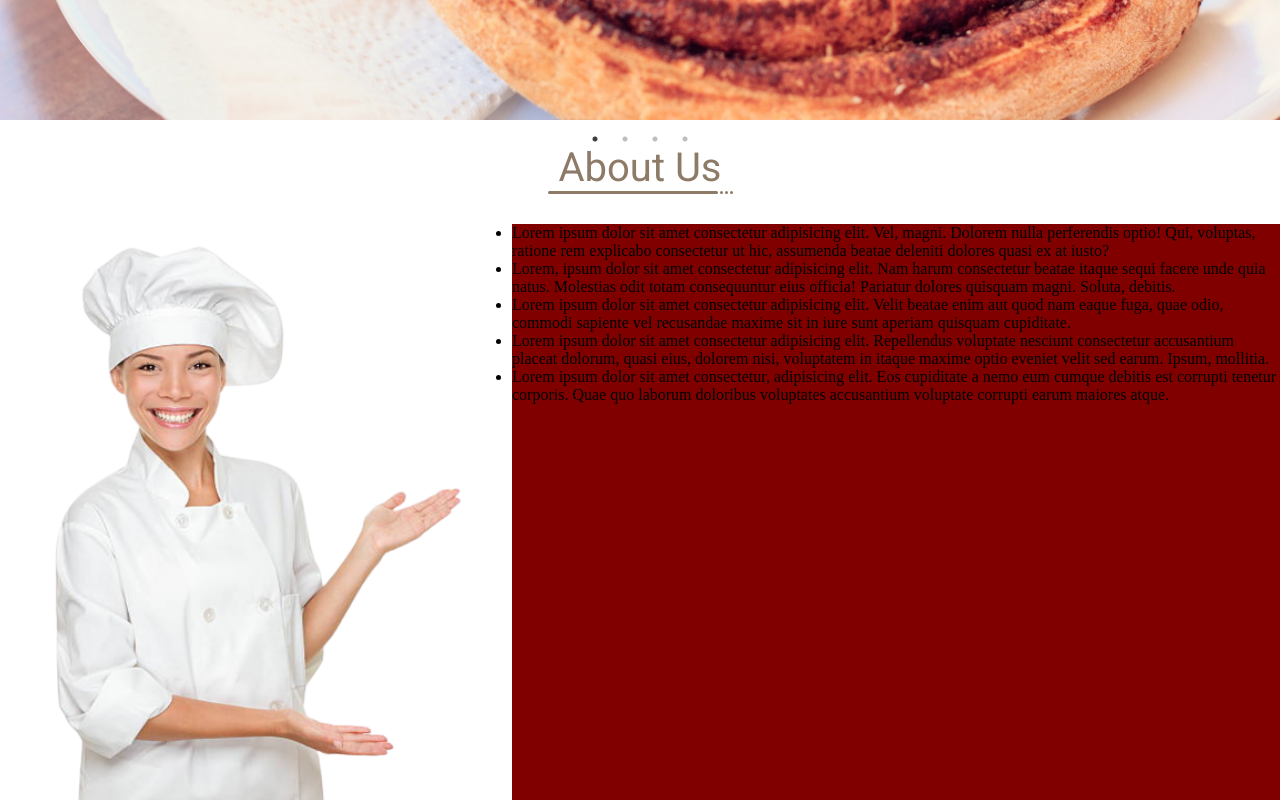
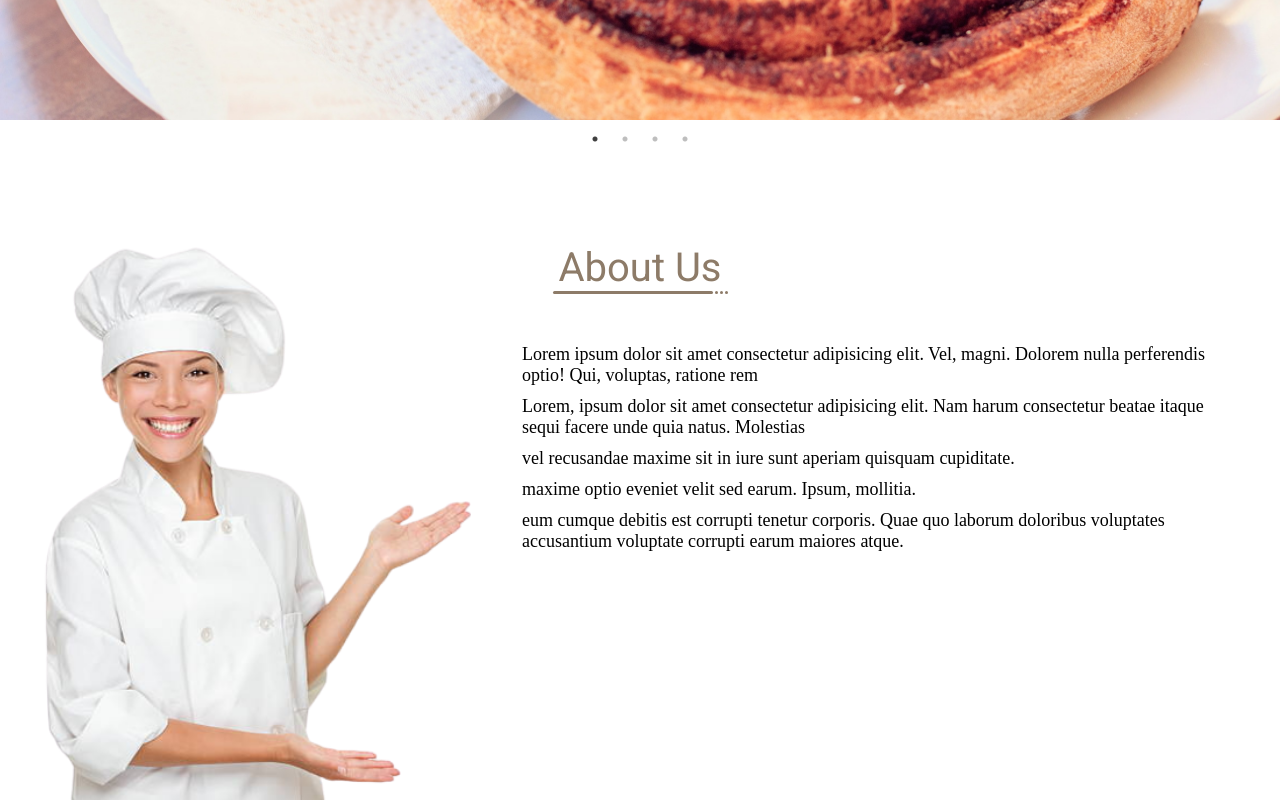
Before and after one commit to Muneebbhat/Cresent, a React (Vite) app: page / in a window 1280 px wide. Shown: the part 380-1180 px from the top of the page. Built offline with nearby package versions, Linux system fonts and the light colour scheme; grey boxes are pictures that could not be loaded.

Commit message:
about media qurie half completed

```diff
--- a/src/Components/PageTitle/titlestyle.js
+++ b/src/Components/PageTitle/titlestyle.js
@@ -6,7 +6,7 @@ export const PageTitle = styled.section`
   padding: 20px 0;
 
   .title_container {
-    width: 100vw;
+    /* width: 100vw; */
     display: flex;
     align-items: center;
     justify-content: center;
@@ -22,7 +22,7 @@ export const PageTitle = styled.section`
   }
 
   .line_div {
-    width: 100vw;
+    /* width: 100vw; */
     display: flex;
     justify-content: center;
     gap: 2px;
@@ -35,8 +35,83 @@ export const PageTitle = styled.section`
       background-color: ${Constant.Colors.primary};
     }
     .dot1 {
-      width: ${props => props.width};
+      width: ${props => props.width}px;
       border-radius: 50rem;
     }
   }
+
+  /* media 1024 */
+  @media screen and (max-width: 1024px) {
+    .title_container {
+      h1 {
+        font-size: 30px;
+      }
+    }
+
+    .line_div {
+      gap: 2px;
+      span {
+        width: 3px;
+        height: 3px;
+      }
+      .dot1 {
+        width: ${props => props.width - 40}px;
+        border-radius: 50rem;
+      }
+    }
+  }
+  @media screen and (max-width: 768px) {
+    height: 80px;
+    padding: 0px 0;
+
+    .title_container {
+      /* padding: 20px 0; */
+      h1 {
+        /* background-color: red; */
+        font-size: 20px;
+      }
+    }
+
+    .line_div {
+      gap: 2px;
+      span {
+        width: 3px;
+        height: 2px;
+      }
+      .dot1 {
+        width: ${props => props.width - 80}px;
+        border-radius: 50rem;
+      }
+    }
+  }
+
+  /* meaia 550 */
+  @media screen and (max-width: 550px) {
+    height: 0px;
+    padding: 40px 0;
+
+    .title_container {
+      /* width: 100vw; */
+      display: flex;
+      align-items: center;
+      justify-content: center;
+      h1 {
+        /* background-color: red; */
+        font-size: 18px;
+        font-weight: 400;
+      }
+    }
+
+    .line_div {
+      gap: 2px;
+      span {
+        width: 2px;
+        height: 2px;
+      }
+      .dot1 {
+        width: ${props => props.width - 80}px;
+        border-radius: 50rem;
+      }
+    }
+  }
 `;
--- a/src/Components/aboutDetails/AboutContent.jsx
+++ b/src/Components/aboutDetails/AboutContent.jsx
@@ -14,31 +14,19 @@ const AboutContent = () => {
           <li>
             Lorem ipsum dolor sit amet consectetur adipisicing elit. Vel, magni.
             Dolorem nulla perferendis optio! Qui, voluptas, ratione rem
-            explicabo consectetur ut hic, assumenda beatae deleniti dolores
-            quasi ex at iusto?
           </li>
           <li>
             Lorem, ipsum dolor sit amet consectetur adipisicing elit. Nam harum
             consectetur beatae itaque sequi facere unde quia natus. Molestias
-            odit totam consequuntur eius officia! Pariatur dolores quisquam
-            magni. Soluta, debitis.
           </li>
           <li>
-            Lorem ipsum dolor sit amet consectetur adipisicing elit. Velit
-            beatae enim aut quod nam eaque fuga, quae odio, commodi sapiente vel
-            recusandae maxime sit in iure sunt aperiam quisquam cupiditate.
+            vel recusandae maxime sit in iure sunt aperiam quisquam cupiditate.
           </li>
+          <li>maxime optio eveniet velit sed earum. Ipsum, mollitia.</li>
           <li>
-            Lorem ipsum dolor sit amet consectetur adipisicing elit. Repellendus
-            voluptate nesciunt consectetur accusantium placeat dolorum, quasi
-            eius, dolorem nisi, voluptatem in itaque maxime optio eveniet velit
-            sed earum. Ipsum, mollitia.
-          </li>
-          <li>
-            Lorem ipsum dolor sit amet consectetur, adipisicing elit. Eos
-            cupiditate a nemo eum cumque debitis est corrupti tenetur corporis.
-            Quae quo laborum doloribus voluptates accusantium voluptate corrupti
-            earum maiores atque.
+            eum cumque debitis est corrupti tenetur corporis. Quae quo laborum
+            doloribus voluptates accusantium voluptate corrupti earum maiores
+            atque.
           </li>
         </ul>
       </div>
--- a/src/Components/aboutDetails/AboutContentStyle.js
+++ b/src/Components/aboutDetails/AboutContentStyle.js
@@ -7,7 +7,9 @@ export const AboutContainer = styled.div`
   display: flex;
   align-items: center;
   justify-content: center;
+  width: 100%;
   .image_container {
+    position: relative;
     width: 40%;
     height: 100%;
     /* background-color: maroon; */
@@ -15,12 +17,89 @@ export const AboutContainer = styled.div`
     align-items: center;
     justify-content: center;
     img {
-      height: 100%;
+      position: absolute;
+      height: 120%;
+      top: -100px;
     }
   }
   .text_container {
     width: 60%;
     height: 100%;
-    background-color: maroon;
+    padding: 10px 50px 10px 10px;
+    /* background-color: maroon; */
+    ul {
+      list-style: none;
+      li {
+        font-size: 18px;
+        padding-top: 10px;
+      }
+    }
+  }
+
+  @media screen and (max-width: 1024px) {
+    height: 80%;
+    .image_container {
+      width: 40%;
+      height: 100%;
+
+      img {
+        height: 100%;
+        top: -70px;
+      }
+    }
+    .text_container {
+      padding: 10px 50px 10px 10px;
+      ul {
+        list-style: none;
+        li {
+          font-size: 16px;
+          padding-top: 10px;
+        }
+      }
+    }
+  }
+  /* media 768 */
+  @media screen and (max-width: 768px) {
+    .image_container {
+      img {
+        position: absolute;
+        height: 110%;
+        top: -100px;
+      }
+    }
+    .text_container {
+      width: 60%;
+      height: 100%;
+      padding: 10px 50px 10px 10px;
+      /* background-color: maroon; */
+      ul {
+        list-style: none;
+        li {
+          font-size: 18px;
+          padding-top: 10px;
+        }
+      }
+    }
+  }
+  /* media 425 */
+  @media screen and (max-width: 550px) {
+    height: 80%;
+    width: 100%;
+    background-color: green;
+    .image_container {
+      display: none;
+    }
+    .text_container {
+      width: 100%;
+      padding: 20px 10px;
+      /* background-color: maroon; */
+      ul {
+        list-style: none;
+        li {
+          font-size: 14px;
+          padding-top: 5px;
+        }
+      }
+    }
   }
 `;
--- a/src/pages/about/About.jsx
+++ b/src/pages/about/About.jsx
@@ -1,12 +1,10 @@
-import React from 'react';
-
 import { Title, AboutContent } from '../../Components/index';
 import { AboutWrapper } from './aboutStyle';
 
 const About = () => {
   return (
     <AboutWrapper>
-      <Title title='about us' lineWidth='170px' />
+      <Title title='about us' lineWidth={160} />
       <AboutContent />
     </AboutWrapper>
   );
--- a/src/pages/about/aboutStyle.js
+++ b/src/pages/about/aboutStyle.js
@@ -3,5 +3,15 @@ import { Constant } from '../../assets/reusable/index';
 
 export const AboutWrapper = styled.section`
   height: 100vh;
-  background-color: #fff;
+  /* background-color: yellow; */
+  padding-top: 100px;
+  width: 100vw;
+  max-width: 1336px;
+  @media screen and (max-width: 550px) {
+    height: 80vh;
+    /* background-color: yellow; */
+    padding-top: 50px;
+    width: 100vw;
+    max-width: 1336px;
+  }
 `;
--- a/src/pages/contact/Contact.jsx
+++ b/src/pages/contact/Contact.jsx
@@ -4,7 +4,7 @@ import { Title } from '../../Components';
 const Contact = () => {
   return (
     <div>
-      <Title title='contact us' lineWidth='180px' />
+      <Title title='contact us' lineWidth={180} />
     </div>
   );
 };
--- a/src/pages/gallery/Gallery.jsx
+++ b/src/pages/gallery/Gallery.jsx
@@ -4,7 +4,7 @@ import { Title } from '../../Components';
 const Gallery = () => {
   return (
     <div>
-      <Title title='gallery' lineWidth='120px' />
+      <Title title='gallery' lineWidth={130} />
     </div>
   );
 };
--- a/src/pages/home/Home.jsx
+++ b/src/pages/home/Home.jsx
@@ -1,13 +1,13 @@
-import React from 'react'
-import {Header,ImageSlider} from '../../Components/index'
+import React from 'react';
+import { Header, ImageSlider } from '../../Components/index';
 
 const Home = () => {
   return (
     <div>
-      <Header/>
-      <ImageSlider/>
+      {/* <Header/> */}
+      <ImageSlider />
     </div>
-  )
-}
+  );
+};
 
-export default Home
+export default Home;
```
